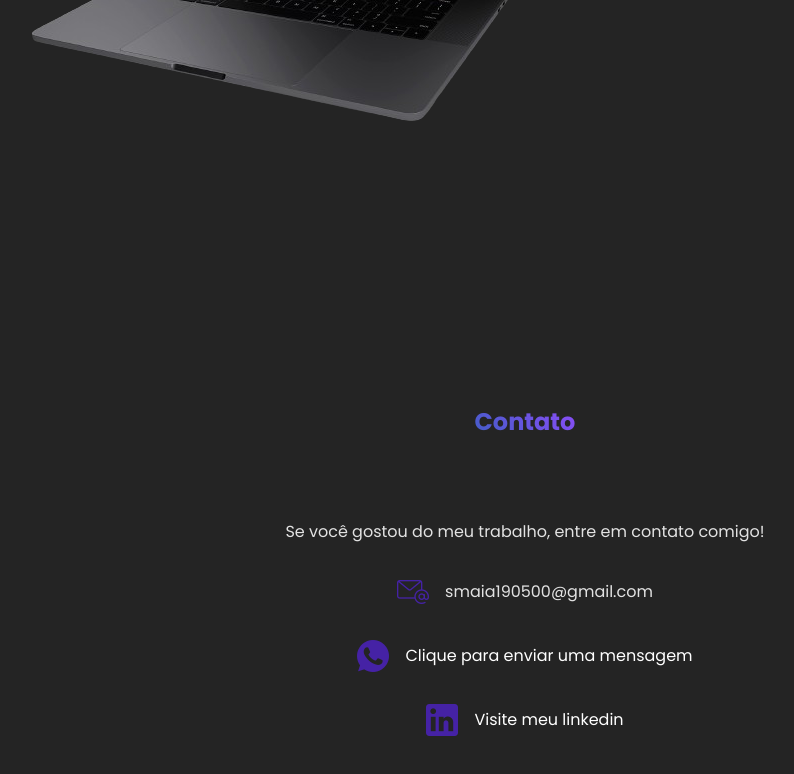
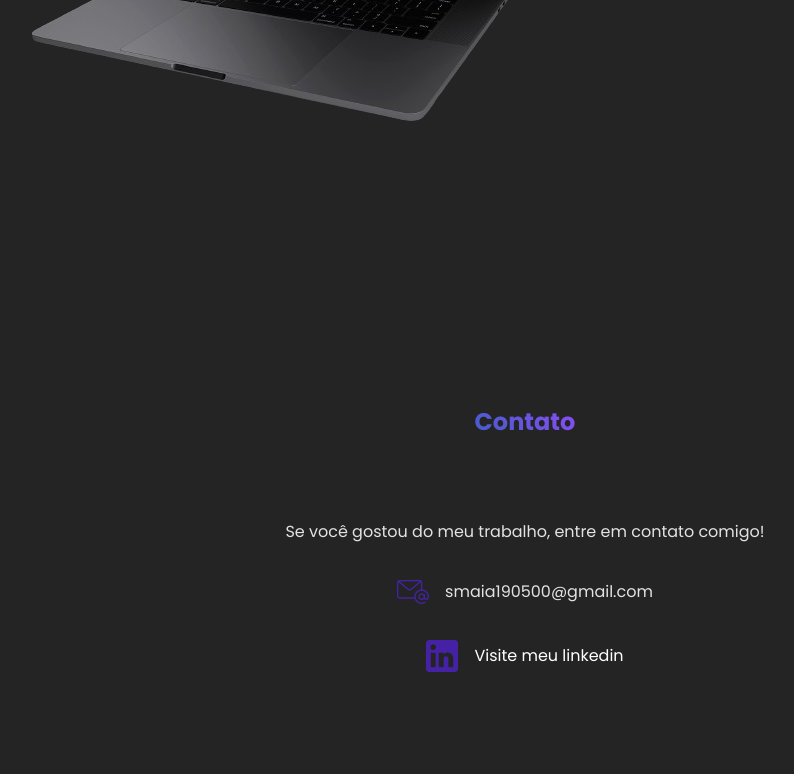
Before and after one commit to samuelmaia1/portfolio, a React (Vite) app: page / in a window 1280 px wide. Shown: the part 2900-3674 px from the top of the page, without its empty margins (115-909 px from the left). Built offline with nearby package versions, Linux system fonts and the light colour scheme.

Commit message:
Atualizando contatos

```diff
--- a/src/components/Contact.jsx
+++ b/src/components/Contact.jsx
@@ -13,14 +13,14 @@ export function Contact({id}){
                     <img src={email} alt="email" />
                     <span>smaia190500@gmail.com</span>
                 </p>
-                <p>
+                {/* <p>
                     <a href="" className={styles.contatoLink}>
                         <img src={whatsapp} alt="whatsapp" />
                         <span>Clique para enviar uma mensagem</span>
                     </a>
-                </p>
+                </p> */}
                 <p>
-                    <a href="" className={styles.contatoLink}>
+                    <a href="https://www.linkedin.com/in/samuel-maia-269955232/" className={styles.contatoLink}>
                         <img src={linkedinPersonalizado} alt="whatsapp" />
                         <span>Visite meu linkedin</span>
                     </a>
```
